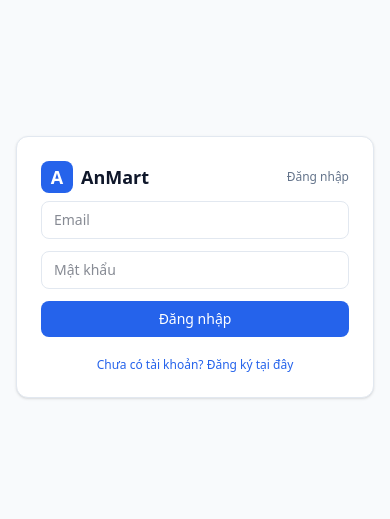
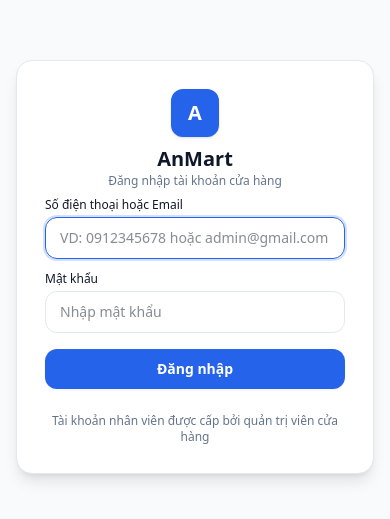
Before and after one commit to minhquang55/anmart, a Next.js app: page /catalog in a window 390 px wide. Shown: the part 155-674 px from the top of the page. Built offline with nearby package versions, Linux system fonts and the light colour scheme; no server answers.

Commit message:
feat(auth): enable phone number login, remove signup feature, add SQL user creation helper

```diff
--- a/src/components/AuthGate.tsx
+++ b/src/components/AuthGate.tsx
@@ -61,7 +61,7 @@ async function resolveRole(user: User): Promise<UserRole> {
   return "staff";
 }
 
-/** Chặn truy cập khi chưa đăng nhập Supabase (email + mật khẩu). */
+/** Chặn truy cập khi chưa đăng nhập Supabase. */
 export default function AuthGate({
   children,
 }: {
@@ -119,32 +119,81 @@ export default function AuthGate({
 }
 
 function LoginForm() {
-  const [mode, setMode] = useState<"login" | "signup">("login");
-  const [email, setEmail] = useState("");
+  const [identifier, setIdentifier] = useState("");
   const [password, setPassword] = useState("");
   const [error, setError] = useState("");
-  const [success, setSuccess] = useState("");
   const [busy, setBusy] = useState(false);
 
   async function submit(e: React.FormEvent) {
     e.preventDefault();
     setBusy(true);
     setError("");
-    setSuccess("");
 
-    if (mode === "login") {
-      const { error } = await getSupabase().auth.signInWithPassword({ email, password });
-      if (error) setError("Email hoặc mật khẩu không đúng.");
-    } else {
-      const { data, error } = await getSupabase().auth.signUp({ email, password });
-      if (error) {
-        setError(`Đăng ký thất bại: ${error.message}`);
-      } else if (data.session) {
-        // Tự động đăng nhập
-      } else {
-        setSuccess("Đăng ký thành công! Nếu cần xác thực email, hãy kiểm tra hộp thư hoặc vào Supabase xác nhận.");
+    const account = identifier.trim();
+    if (!account) {
+      setError("Vui lòng nhập số điện thoại hoặc email.");
+      setBusy(false);
+      return;
+    }
+
+    const sb = getSupabase();
+
+    // 1. Nếu có @, đăng nhập bằng email trực tiếp
+    if (account.includes("@")) {
+      const { error: err } = await sb.auth.signInWithPassword({ email: account, password });
+      if (err) {
+        setError("Email hoặc mật khẩu không đúng.");
+      }
+      setBusy(false);
+      return;
+    }
+
+    // 2. Nếu là số điện thoại hoặc username, thử tìm email qua RPC get_login_email
+    try {
+      const { data: foundEmail } = await sb.rpc("get_login_email", { identifier: account });
+      if (foundEmail) {
+        const { error: errFound } = await sb.auth.signInWithPassword({
+          email: foundEmail,
+          password,
+        });
+        if (!errFound) {
+          setBusy(false);
+          return;
         }
       }
+    } catch {}
+
+    // 3. Thử đăng nhập quy ước số điện thoại dạng @anmart.vn
+    const cleanPhone = account.replace(/[^0-9]/g, "");
+    if (cleanPhone) {
+      const { error: errEmail } = await sb.auth.signInWithPassword({
+        email: `${cleanPhone}@anmart.vn`,
+        password,
+      });
+      if (!errEmail) {
+        setBusy(false);
+        return;
+      }
+
+      // 4. Thử đăng nhập chuẩn số điện thoại Supabase Auth (E.164: +84...)
+      let phoneE164 = cleanPhone;
+      if (phoneE164.startsWith("0")) {
+        phoneE164 = "+84" + phoneE164.slice(1);
+      } else if (!phoneE164.startsWith("+")) {
+        phoneE164 = "+84" + phoneE164;
+      }
+
+      const { error: errPhone } = await sb.auth.signInWithPassword({
+        phone: phoneE164,
+        password,
+      });
+      if (!errPhone) {
+        setBusy(false);
+        return;
+      }
+    }
+
+    setError("Số điện thoại/Email hoặc mật khẩu không đúng.");
     setBusy(false);
   }
 
@@ -152,68 +201,65 @@ function LoginForm() {
     <div className="grid min-h-screen place-items-center p-4">
       <form
         onSubmit={submit}
-        className="w-full max-w-sm space-y-3 rounded-xl border border-border bg-card p-6 shadow-sm"
+        className="w-full max-w-sm space-y-4 rounded-2xl border border-border bg-card p-7 shadow-lg"
       >
-        <div className="mb-2 flex items-center justify-between">
-          <div className="flex items-center gap-2 text-lg font-bold">
-            <span className="grid h-8 w-8 place-items-center rounded-lg bg-primary text-primary-foreground">A</span>
-            AnMart
+        <div className="mb-2 text-center">
+          <div className="mx-auto mb-2 grid h-12 w-12 place-items-center rounded-xl bg-primary text-xl font-bold text-primary-foreground shadow-sm">
+            A
           </div>
-          <span className="text-xs text-muted">{mode === "login" ? "Đăng nhập" : "Đăng ký"}</span>
+          <h1 className="text-xl font-bold text-foreground">AnMart</h1>
+          <p className="text-xs text-muted">Đăng nhập tài khoản cửa hàng</p>
         </div>
+
+        <div className="space-y-3">
+          <div>
+            <label className="mb-1 block text-xs font-medium text-foreground">
+              Số điện thoại hoặc Email
+            </label>
             <input
-          type="email"
+              type="text"
               required
-          autoComplete="email"
-          value={email}
-          onChange={(e) => setEmail(e.target.value)}
-          placeholder="Email"
-          className="w-full rounded-lg border border-border bg-transparent px-3 py-2 text-sm"
+              autoFocus
+              autoComplete="username"
+              value={identifier}
+              onChange={(e) => setIdentifier(e.target.value)}
+              placeholder="VD: 0912345678 hoặc admin@gmail.com"
+              className="w-full rounded-xl border border-border bg-transparent px-3.5 py-2.5 text-sm transition-colors focus:border-primary focus:outline-hidden focus:ring-2 focus:ring-primary/20"
             />
+          </div>
+
+          <div>
+            <label className="mb-1 block text-xs font-medium text-foreground">
+              Mật khẩu
+            </label>
             <input
               type="password"
               required
-          autoComplete={mode === "login" ? "current-password" : "new-password"}
+              autoComplete="current-password"
               value={password}
               onChange={(e) => setPassword(e.target.value)}
-          placeholder="Mật khẩu"
-          className="w-full rounded-lg border border-border bg-transparent px-3 py-2 text-sm"
+              placeholder="Nhập mật khẩu"
+              className="w-full rounded-xl border border-border bg-transparent px-3.5 py-2.5 text-sm transition-colors focus:border-primary focus:outline-hidden focus:ring-2 focus:ring-primary/20"
             />
-        {error && <p className="text-sm text-danger">{error}</p>}
-        {success && <p className="text-sm text-primary">{success}</p>}
+          </div>
+        </div>
+
+        {error && (
+          <div className="rounded-lg bg-danger/10 p-2.5 text-xs font-medium text-danger">
+            ⚠️ {error}
+          </div>
+        )}
+
         <button
           disabled={busy}
-          className="w-full rounded-lg bg-primary py-2 text-sm text-primary-foreground disabled:opacity-50"
+          className="w-full rounded-xl bg-primary py-2.5 text-sm font-semibold text-primary-foreground shadow-xs hover:bg-primary/90 disabled:opacity-50 transition-colors"
         >
-          {busy ? "Đang xử lý..." : mode === "login" ? "Đăng nhập" : "Tạo tài khoản"}
+          {busy ? "Đang kiểm tra..." : "Đăng nhập"}
         </button>
-        <div className="pt-2 text-center text-xs text-muted">
-          {mode === "login" ? (
-            <button
-              type="button"
-              onClick={() => {
-                setMode("signup");
-                setError("");
-                setSuccess("");
-              }}
-              className="text-primary hover:underline"
-            >
-              Chưa có tài khoản? Đăng ký tại đây
-            </button>
-          ) : (
-            <button
-              type="button"
-              onClick={() => {
-                setMode("login");
-                setError("");
-                setSuccess("");
-              }}
-              className="text-primary hover:underline"
-            >
-              Đã có tài khoản? Đăng nhập
-            </button>
-          )}
-        </div>
+
+        <p className="pt-2 text-center text-xs text-muted">
+          Tài khoản nhân viên được cấp bởi quản trị viên cửa hàng
+        </p>
       </form>
     </div>
   );
```
Also changed, not shown: 2 other files (tests, documents, lock files or other folders). Lines whose indentation alone changed are shown as unchanged.
